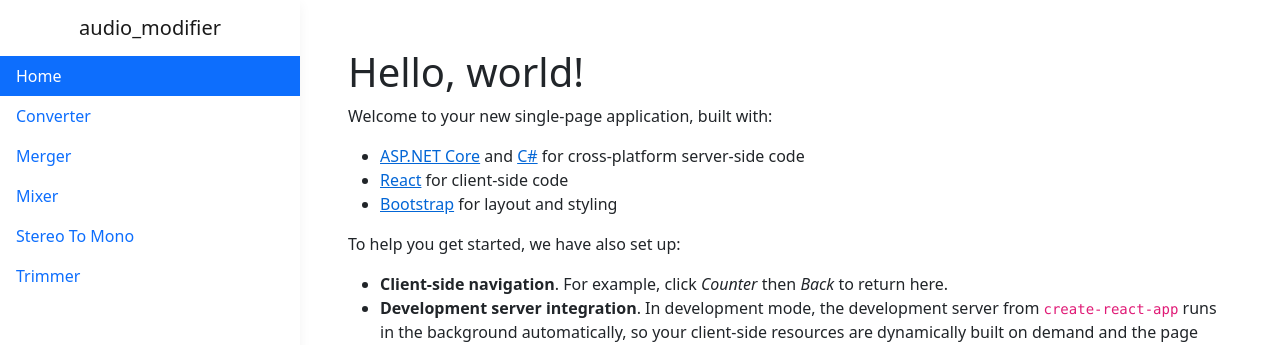
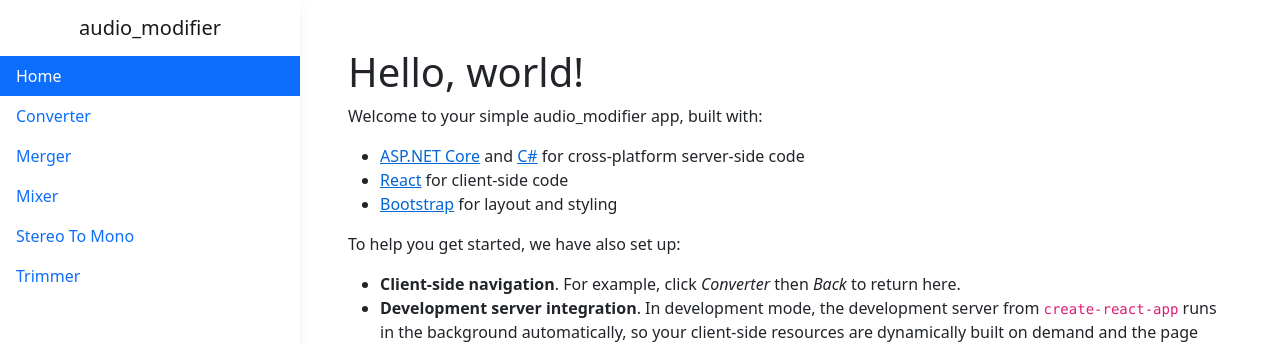
Before and after one commit to caduong97/audio_modifier, a React (Create React App) app in the folder audio-modifier/ClientApp/: page / in a window 1280 px wide. Shown: the top 345 px of the page. Built offline with nearby package versions, Linux system fonts and the light colour scheme.

Commit message:
Small text adjustments to Home page

```diff
--- a/audio-modifier/ClientApp/src/pages/Home.tsx
+++ b/audio-modifier/ClientApp/src/pages/Home.tsx
@@ -5,7 +5,7 @@ export default function Home() {
   return (
     <div>
       <h1>Hello, world!</h1>
-      <p>Welcome to your new single-page application, built with:</p>
+      <p>Welcome to your simple audio_modifier app, built with:</p>
       <ul>
         <li><a href='https://get.asp.net/'>ASP.NET Core</a> and <a href='https://msdn.microsoft.com/en-us/library/67ef8sbd.aspx'>C#</a> for cross-platform server-side code</li>
         <li><a href='https://facebook.github.io/react/'>React</a> for client-side code</li>
@@ -13,7 +13,7 @@ export default function Home() {
       </ul>
       <p>To help you get started, we have also set up:</p>
       <ul>
-        <li><strong>Client-side navigation</strong>. For example, click <em>Counter</em> then <em>Back</em> to return here.</li>
+        <li><strong>Client-side navigation</strong>. For example, click <em>Converter</em> then <em>Back</em> to return here.</li>
         <li><strong>Development server integration</strong>. In development mode, the development server from <code>create-react-app</code> runs in the background automatically, so your client-side resources are dynamically built on demand and the page refreshes when you modify any file.</li>
         <li><strong>Efficient production builds</strong>. In production mode, development-time features are disabled, and your <code>dotnet publish</code> configuration produces minified, efficiently bundled JavaScript files.</li>
       </ul>
```
